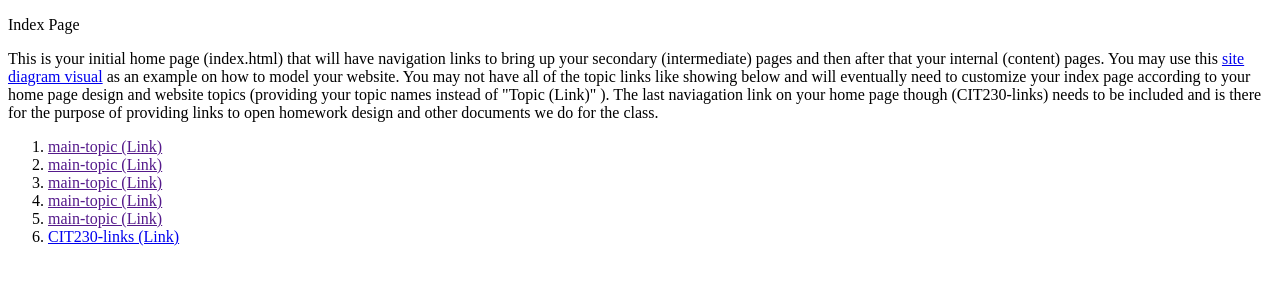
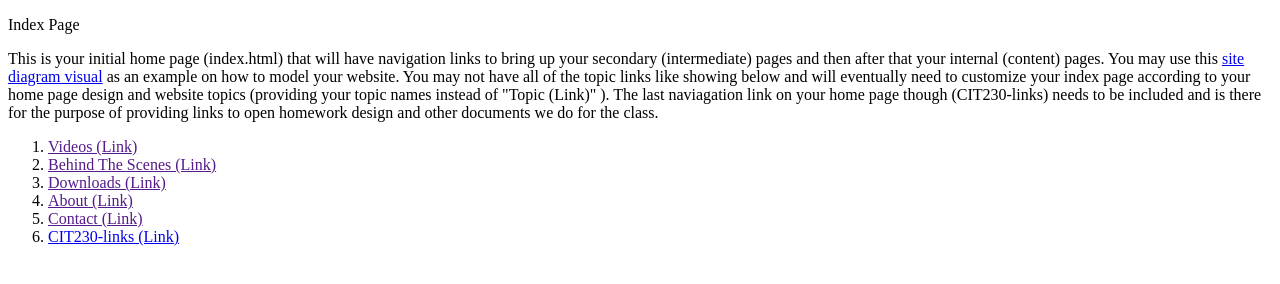
Before and after one commit to quinnrmcgonigal/quinnrmcgonigal.github.io, a plain HTML site: page index.html in a window 1280 px wide. Drawn offline with Linux system fonts and the light colour scheme.

Commit message:
updated index

```diff
--- a/index.html
+++ b/index.html
@@ -9,11 +9,11 @@
 <p>Index Page</p>
 <p>This is your initial home page (index.html) that will have navigation links to bring up your secondary (intermediate) pages and then after that your internal (content) pages. You  may use this <a href="site-diagram.png">site diagram visual</a> as an example on how to model your website.  You may not have all of the topic links like showing below and will eventually need to customize your index page according to your home page design and website topics (providing your topic names instead of &quot;Topic (Link)&quot; ). The  last naviagation link on your home page though (CIT230-links) needs to be included and is there for the purpose of providing links to open    homework design and other documents we do for the class. </p>
 <ol>
-  <li><a href="">main-topic (Link)</a></li>
-  <li><a href="">main-topic (Link)</a></li>
-  <li><a href="">main-topic (Link)</a></li>
-  <li><a href="">main-topic (Link)</a></li>
-  <li><a href="">main-topic (Link)</a></li>
+  <li><a href="">Videos (Link)</a></li>
+  <li><a href="">Behind The Scenes (Link)</a></li>
+  <li><a href="">Downloads (Link)</a></li>
+  <li><a href="">About (Link)</a></li>
+  <li><a href="">Contact (Link)</a></li>
   <li><a href="cit230-links.html"> CIT230-links (Link)</a></li>
 
 </ol>
```
Also changed, not shown: 2 other files.
